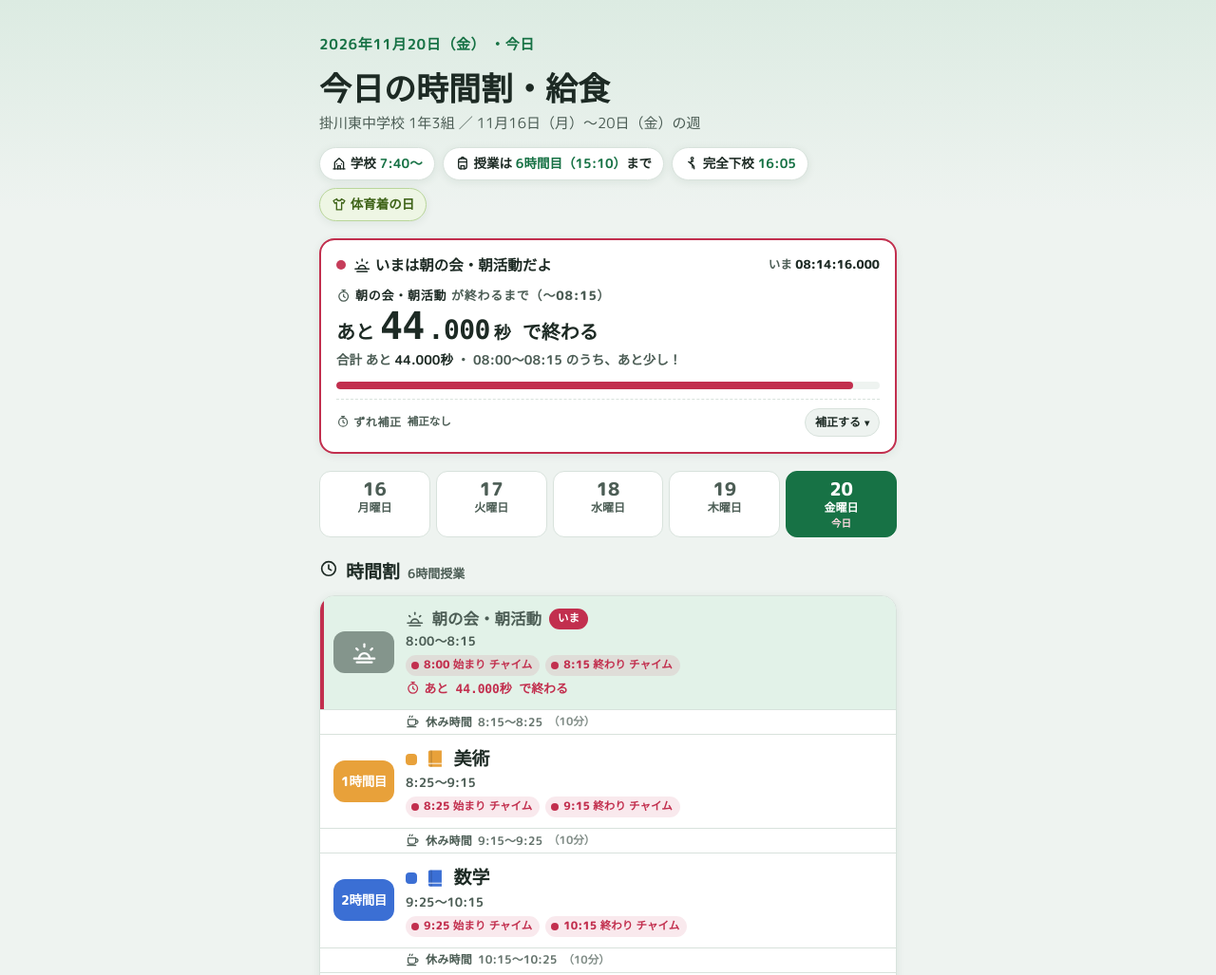
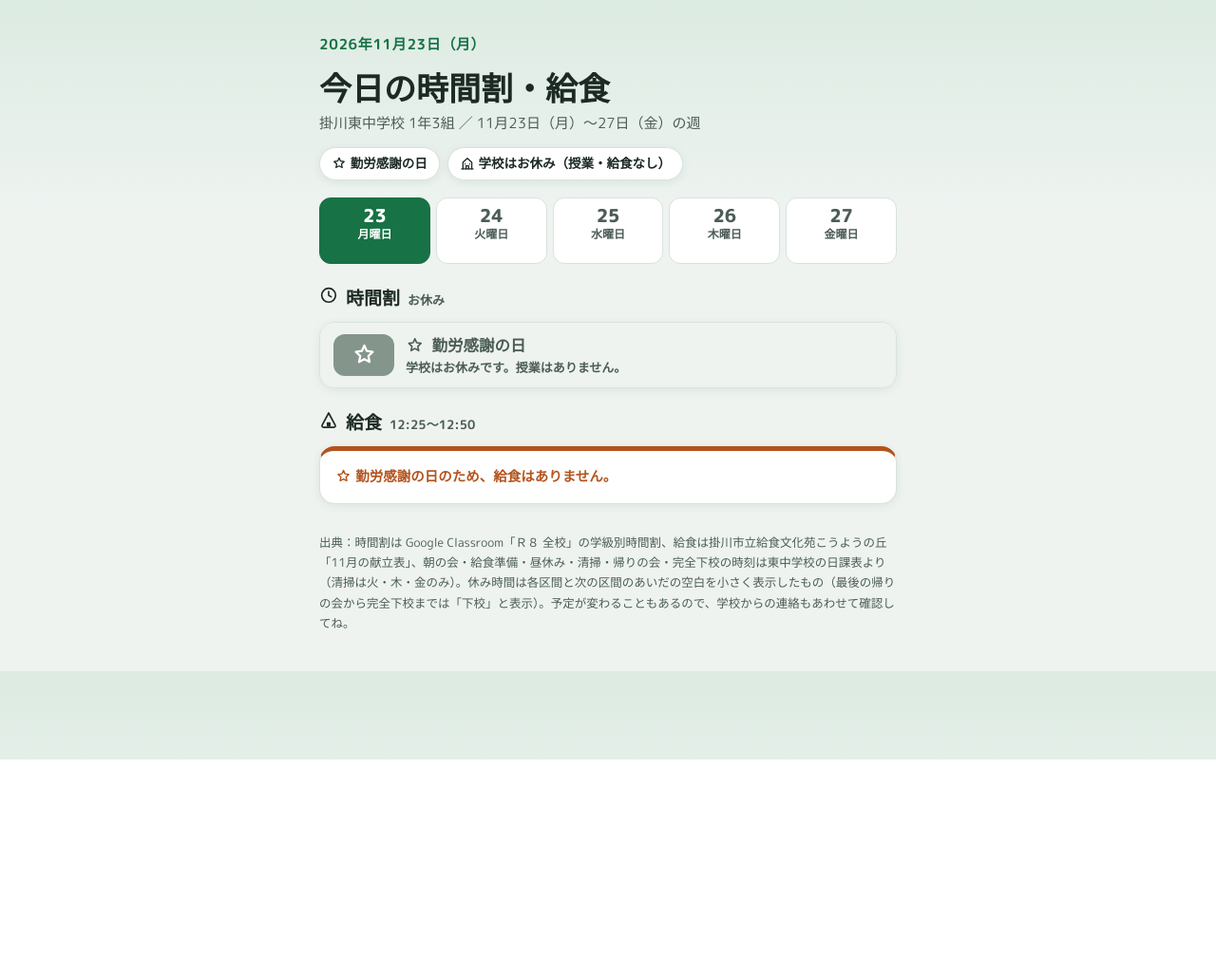
Before and after one commit to aoaotv/Bord, a plain HTML site: page index.html in a window 1280 px wide. Shown: the top 1027 px of the page at 95% size. After the commit the page ends 800 px from the top, so only its background shows below. Drawn offline with Linux system fonts and the light colour scheme.

Commit message:
時間割・給食を来週（11/23〜27）分に更新

```diff
--- a/index.html
+++ b/index.html
@@ -266,9 +266,9 @@
   </head>
   <body>
     <div class="wrap">
-      <p class="date-line" id="dateLine">2026年11月18日（水）</p>
+      <p class="date-line" id="dateLine">2026年11月23日（月）</p>
       <h1>今日の時間割・給食</h1>
-      <p class="sub">掛川東中学校 1年3組 ／ 11月16日（月）〜20日（金）の週</p>
+      <p class="sub">掛川東中学校 1年3組 ／ 11月23日（月）〜27日（金）の週</p>
 
       <div class="badges" id="badges"></div>
 
@@ -319,7 +319,7 @@
       <div class="lunch-card" id="lunchCard"></div>
 
       <footer>
-        出典：時間割は Google Classroom「Ｒ８ 全校」の学級別時間割（11月13日版）、給食は掛川市立給食文化苑こうようの丘「11月の献立表」、朝の会・給食準備・昼休み・清掃・帰りの会・完全下校の時刻は東中学校の日課表より（清掃は火・木・金のみ）。休み時間は各区間と次の区間のあいだの空白を小さく表示したもの（最後の帰りの会から完全下校までは「下校」と表示）。予定が変わることもあるので、学校からの連絡もあわせて確認してね。
+        出典：時間割は Google Classroom「Ｒ８ 全校」の学級別時間割、給食は掛川市立給食文化苑こうようの丘「11月の献立表」、朝の会・給食準備・昼休み・清掃・帰りの会・完全下校の時刻は東中学校の日課表より（清掃は火・木・金のみ）。休み時間は各区間と次の区間のあいだの空白を小さく表示したもの（最後の帰りの会から完全下校までは「下校」と表示）。予定が変わることもあるので、学校からの連絡もあわせて確認してね。
       </footer>
     </div>
 
@@ -345,7 +345,8 @@
         "道徳":     { color: "#9a7b4f" },
         "音楽":     { color: "#b0529e" },
         "美術":     { color: "#e8a13a" },
-        "総合":     { color: "#607d8b" }
+        "総合":     { color: "#607d8b" },
+        "総合（B1）": { color: "#607d8b" }
       };
 
       /* ===== アイコン（埋め込みSVG。端末の絵文字フォントが無くても必ず表示される） ===== */
@@ -378,35 +379,33 @@
 
       var DAYS = [
         {
-          date: "2026-11-16", num: 16, dow: "月",
-          lessons: ["国語", "保健体育", "理科", "英語", null, "家庭", null],
-          lunch: { items: ["コッペパン", "牛乳", "ポークチャップ", "フルーツカクテル", "秋野菜の洋風煮"],
-                   kcal: 793, protein: "34.2", fat: "25.1", salt: "3.3", msg: "秋野菜の洋風煮を味わおう" }
+          date: "2026-11-23", num: 23, dow: "月", holiday: true, holidayName: "勤労感謝の日",
+          lessons: [null, null, null, null, null, null, null],
+          lunch: null
         },
         {
-          date: "2026-11-17", num: 17, dow: "火",
-          lessons: ["英語", "国語", "理科", "道徳", null, "数学", null],
-          lunch: { items: ["ご飯", "牛乳", "鶏肉とレバーの甘辛和え", "野菜の赤じそ和え", "かきたま汁"],
-                   kcal: 757, protein: "33.0", fat: "24.0", salt: "2.3", msg: "レバーを食べて鉄分をとろう" }
+          date: "2026-11-24", num: 24, dow: "火",
+          lessons: ["英語", "国語", "理科", "道徳", null, "数学", "保健体育"],
+          lunch: { items: ["掛川産のご飯", "牛乳", "さわらのみりん醤油焼き", "肉じゃが", "豆腐と油揚げのみそ汁"],
+                   kcal: 738, msg: "だしで味わう和食の日" }
         },
         {
-          date: "2026-11-18", num: 18, dow: "水",
-          lessons: ["数学", "英語", "国語", "社会", null, "家庭", null],
-          lunch: { items: ["麦ご飯", "牛乳", "えびしゅうまい", "ひじきの中華和え", "肉団子入り酢豚"],
-                   kcal: 761, protein: "30.0", fat: "21.6", salt: "2.6", msg: "肉団子入り酢豚を味わおう" },
-          note: "中央委員会②のため学校は14:35まで"
+          date: "2026-11-25", num: 25, dow: "水",
+          lessons: ["国語", "英語", "家庭", "家庭", null, "理科", null],
+          lunch: { items: ["ご飯", "牛乳", "ヤンニョムチキン", "野菜のナムル", "キムチチゲ"],
+                   kcal: 843, msg: "西中リクエスト献立" }
         },
         {
-          date: "2026-11-19", num: 19, dow: "木",
-          lessons: ["英語", "数学", "社会", "音楽", null, "保健体育", "総合"],
-          lunch: { items: ["さくらご飯", "牛乳", "あかうおの揚げ煮", "筑前煮", "大根のみそ汁", "みかん（中のみ）"],
-                   kcal: 764, protein: "31.9", fat: "20.1", salt: "4.1", msg: "恵比寿講献立" }
+          date: "2026-11-26", num: 26, dow: "木",
+          lessons: ["英語", "数学", "社会", "音楽", null, "総合（B1）", null],
+          lunch: { items: ["ご飯", "牛乳", "のり入り厚焼玉子", "野菜の塩昆布和え", "みそおでん"],
+                   kcal: 733, msg: "味噌おでんを味わおう" }
         },
         {
-          date: "2026-11-20", num: 20, dow: "金",
-          lessons: ["美術", "数学", "国語", "理科", null, "保健体育", "社会"],
-          lunch: { items: ["ご飯", "牛乳", "鶏肉の唐揚げ", "ごぼうサラダ", "カレースープ"],
-                   kcal: 779, protein: "30.1", fat: "22.4", salt: "2.1", msg: "さつま芋について知ろう" }
+          date: "2026-11-27", num: 27, dow: "金",
+          lessons: ["美術", "数学", "理科", "保健体育", null, "社会", null],
+          lunch: { items: ["麦ご飯", "牛乳", "厚揚げの中華炒め", "華風和え", "卵入りわかめスープ", "杏仁豆腐（中のみ）"],
+                   kcal: 728, msg: "ほうれん草について知ろう" }
         }
       ];
 
@@ -474,6 +473,7 @@
       function isSixPeriodDay(day) { return lessonCount(day) >= 6; }
       function hasCleaning(day) { return day.dow === "火" || day.dow === "木" || day.dow === "金"; }
       function extraSegments(day) {
+        if (day.holiday) return [];
         var list = [
           { key: "morning", label: "朝の会・朝活動", icon: "sunrise", start: "08:00", end: "08:15", time: "8:00〜8:15", kind: "morning" },
           { key: "lunchprep", label: "給食準備", icon: "plate", start: "12:15", end: "12:25", time: "12:15〜12:25", kind: "lunchprep" },
@@ -508,6 +508,11 @@
       }
 
       function renderBadges(day) {
+        if (day.holiday) {
+          badgesEl.innerHTML = '<span class="badge">' + ic("party") + ' ' + day.holidayName + '</span>' +
+            '<span class="badge">' + ic("school") + ' 学校はお休み（授業・給食なし）</span>';
+          return;
+        }
         var lastLesson = 0;
         day.lessons.forEach(function (s, i) { if (s) lastLesson = i; });
         var lastPeriod = PERIODS[lastLesson];
@@ -535,6 +540,14 @@
       }
 
       function renderTimetable(day) {
+        if (day.holiday) {
+          ttNoteEl.textContent = "お休み";
+          ttEl.innerHTML = '<div class="row activity">' +
+            '<div class="p-badge activity-badge" aria-hidden="true">' + ic("party") + "</div>" +
+            '<div class="p-main"><div class="p-subject">' + ic("party") + " " + day.holidayName + "</div>" +
+            '<div class="p-time">学校はお休みです。授業はありません。</div></div></div>';
+          return;
+        }
         var keys = timelineKeys(day);
         var nowKey = keys.nowKey, nextKey = keys.nextKey;
         var count = lessonCount(day);
@@ -638,16 +651,20 @@
 
       function renderLunch(day) {
         var L = day.lunch;
+        if (!L) {
+          lunchEl.innerHTML = '<p class="lunch-msg" style="margin:0">' + ic("party") + ' ' + (day.holidayName || "お休み") + 'のため、給食はありません。</p>';
+          return;
+        }
         var items = L.items.map(function (it) { return "<li>" + it + "</li>"; }).join("");
+        var nuts = "";
+        nuts += '<div class="nut"><div class="n-val">' + L.kcal + '<small> kcal</small></div><div class="n-label">エネルギー</div></div>';
+        if (L.protein != null) nuts += '<div class="nut"><div class="n-val">' + L.protein + '<small> g</small></div><div class="n-label">たんぱく質</div></div>';
+        if (L.fat != null) nuts += '<div class="nut"><div class="n-val">' + L.fat + '<small> g</small></div><div class="n-label">脂質</div></div>';
+        if (L.salt != null) nuts += '<div class="nut"><div class="n-val">' + L.salt + '<small> g</small></div><div class="n-label">塩分</div></div>';
         lunchEl.innerHTML =
           '<ul class="lunch-items">' + items + "</ul>" +
-          '<div class="nutrition">' +
-            '<div class="nut"><div class="n-val">' + L.kcal + '<small> kcal</small></div><div class="n-label">エネルギー</div></div>' +
-            '<div class="nut"><div class="n-val">' + L.protein + '<small> g</small></div><div class="n-label">たんぱく質</div></div>' +
-            '<div class="nut"><div class="n-val">' + L.fat + '<small> g</small></div><div class="n-label">脂質</div></div>' +
-            '<div class="nut"><div class="n-val">' + L.salt + '<small> g</small></div><div class="n-label">塩分</div></div>' +
-          "</div>" +
-          '<p class="lunch-msg">' + ic("megaphone") + ' ' + L.msg + "</p>";
+          '<div class="nutrition">' + nuts + "</div>" +
+          '<p class="lunch-msg">' + ic("megaphone") + ' おしらせ：' + L.msg + "</p>";
       }
 
       /* ===== リアルタイム・カウントダウン ===== */
@@ -669,6 +686,7 @@
       }
 
       function buildTimeline(day) {
+        if (day.holiday) return [];
         var list = [];
         PERIODS.forEach(function (p, i) {
           if (!day.lessons[i] && !p.lunch) return;
@@ -854,7 +872,7 @@
         var bannerEl = document.getElementById("chimeBanner");
         var bannerTextEl = document.getElementById("chimeBannerText");
         var day = getTodayDay();
-        if (!day) {
+        if (!day || day.holiday) {
           card.className = "live-card";
           requestAnimationFrame(tickLive);
           return;
```
